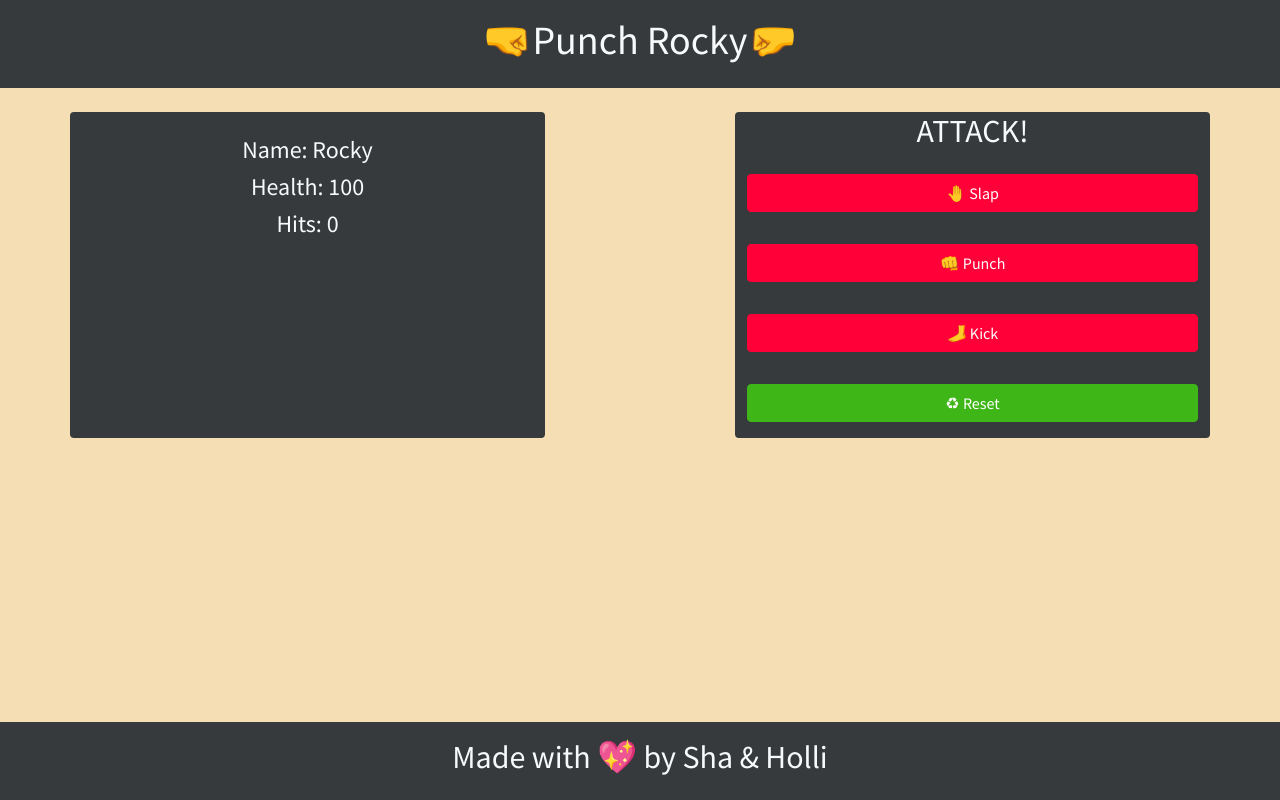
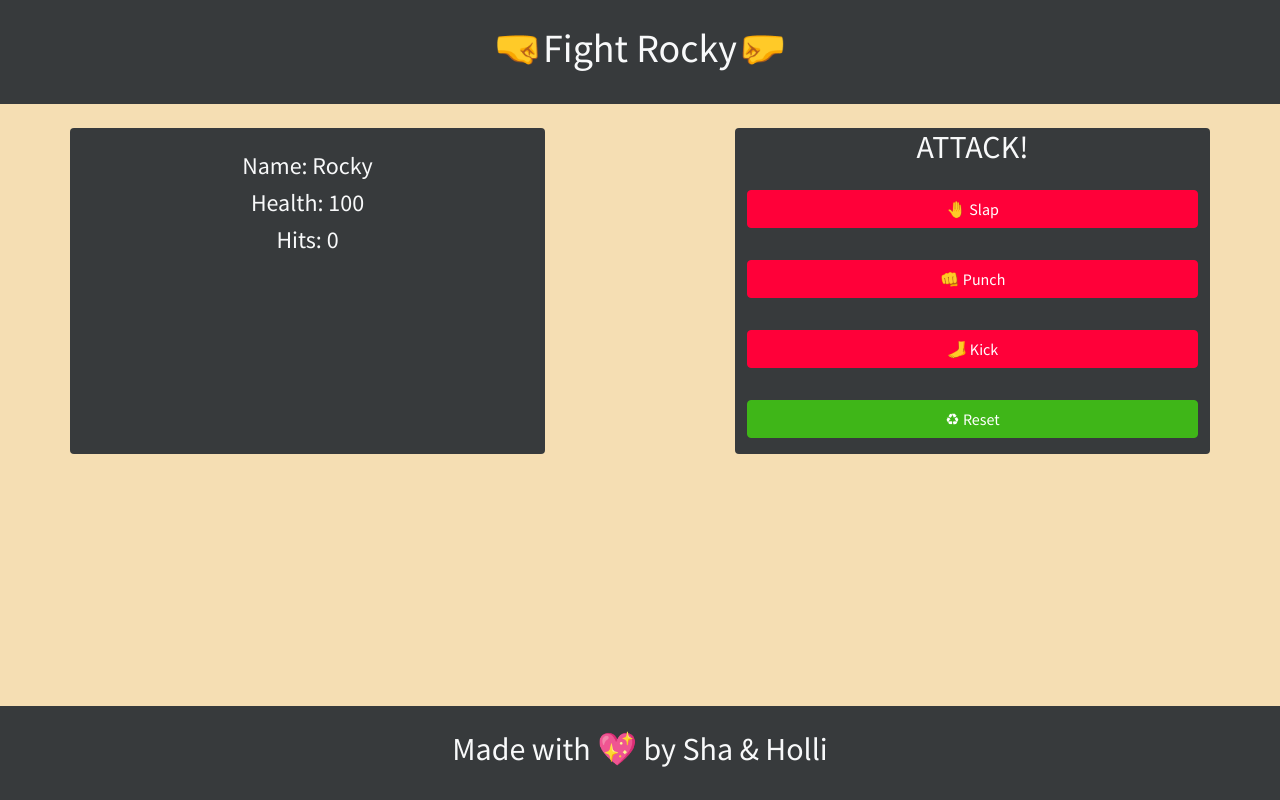
Before and after one commit to hollidavis/SlapGame, a plain HTML site: page index.html in a window 1280 px wide. Drawn offline with nearby package versions, Linux system fonts and the light colour scheme.

Commit message:
change title name

```diff
--- a/index.html
+++ b/index.html
@@ -14,8 +14,8 @@
 </head>
 
 <body class="bg-wheat">
-	<header class="container-fluid bg-dark text-center p-3 text-light">
-		<h1>🤜Punch Rocky🤛</h1>
+	<header class="container-fluid bg-dark text-center p-4 text-light">
+		<h1>🤜Fight Rocky🤛</h1>
 	</header>
 
 	<main class="container">
@@ -38,7 +38,7 @@
 				<button class="btn btn-success rounded btn-large my-3" id="reset-button" onClick="reset()">♻ Reset</button>
 			</div>
 	</main>
-	<footer class="container-fluid text-center bg-dark text-light p-3 m-0">
+	<footer class="container-fluid text-center bg-dark text-light p-4 m-0">
 		<h2>Made with 💖 by Sha & Holli</h2>
 	</footer>
 
```
